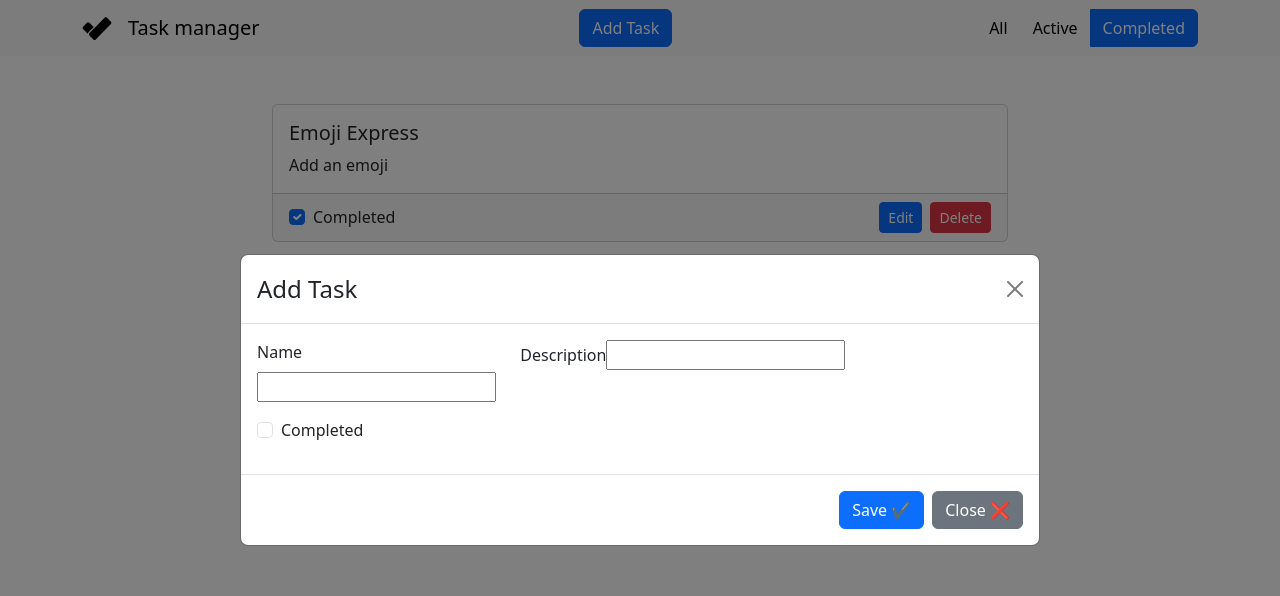
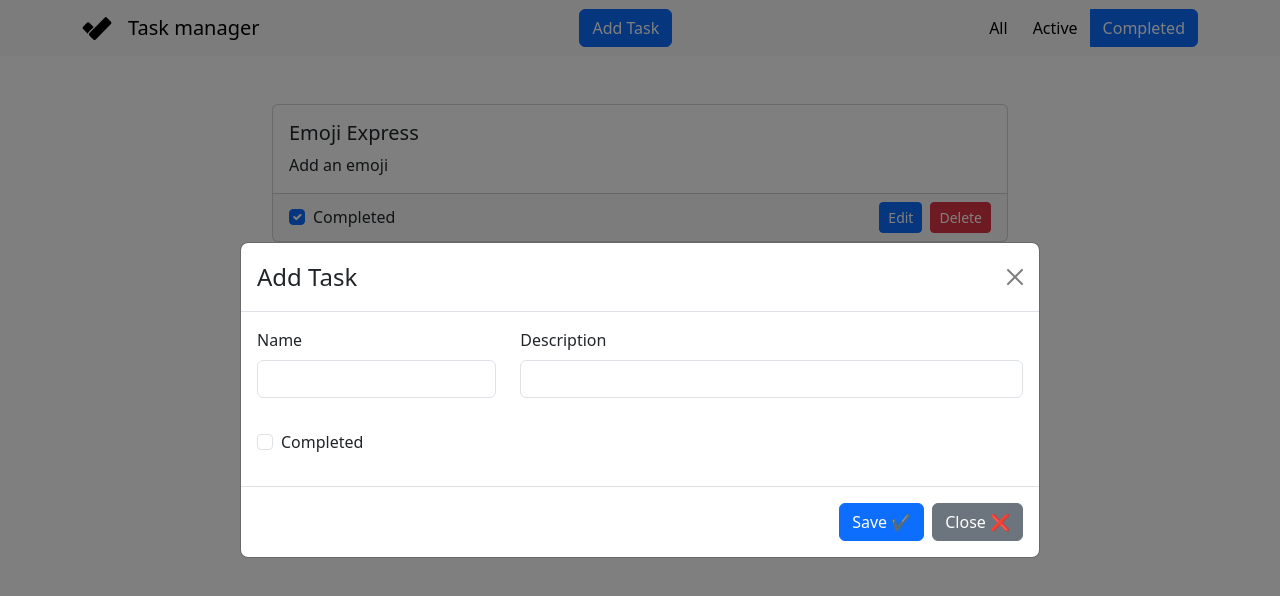
Before and after one commit to sergio-nezhigay/task-manager-ts, a React (Create React App) app: page / in a window 1280 px wide. Both pictures are taken after a click on the button "Add Task". Shown: the top 596 px of the page. Built offline with nearby package versions, Linux system fonts and the light colour scheme.

Commit message:
modal restyled

```diff
--- a/src/components/TaskModal.tsx
+++ b/src/components/TaskModal.tsx
@@ -78,12 +78,13 @@ export const TaskModal: React.FC<TaskModalProps> = ({ show, onHide, task }) => {
               <Row className="mb-3">
                 <Form.Group as={Col} md="4" controlId="validationFormik03">
                   <Form.Label>Name</Form.Label>
-                  <Field
+                  <Form.Control
                     type="text"
                     name="name"
                     value={values.name}
                     onChange={handleChange}
                     isInvalid={!!errors.name}
+                    className="mb-3"
                   />
                   <Form.Control.Feedback type="invalid">
                     {errors.name}
@@ -91,7 +92,7 @@ export const TaskModal: React.FC<TaskModalProps> = ({ show, onHide, task }) => {
                 </Form.Group>
                 <Form.Group as={Col} md="8" controlId="validationFormik04">
                   <Form.Label>Description</Form.Label>
-                  <Field
+                  <Form.Control
                     type="text"
                     name="description"
                     value={values.description}
```
Also changed, not shown: src/store/store.ts (+2 -5 lines).
